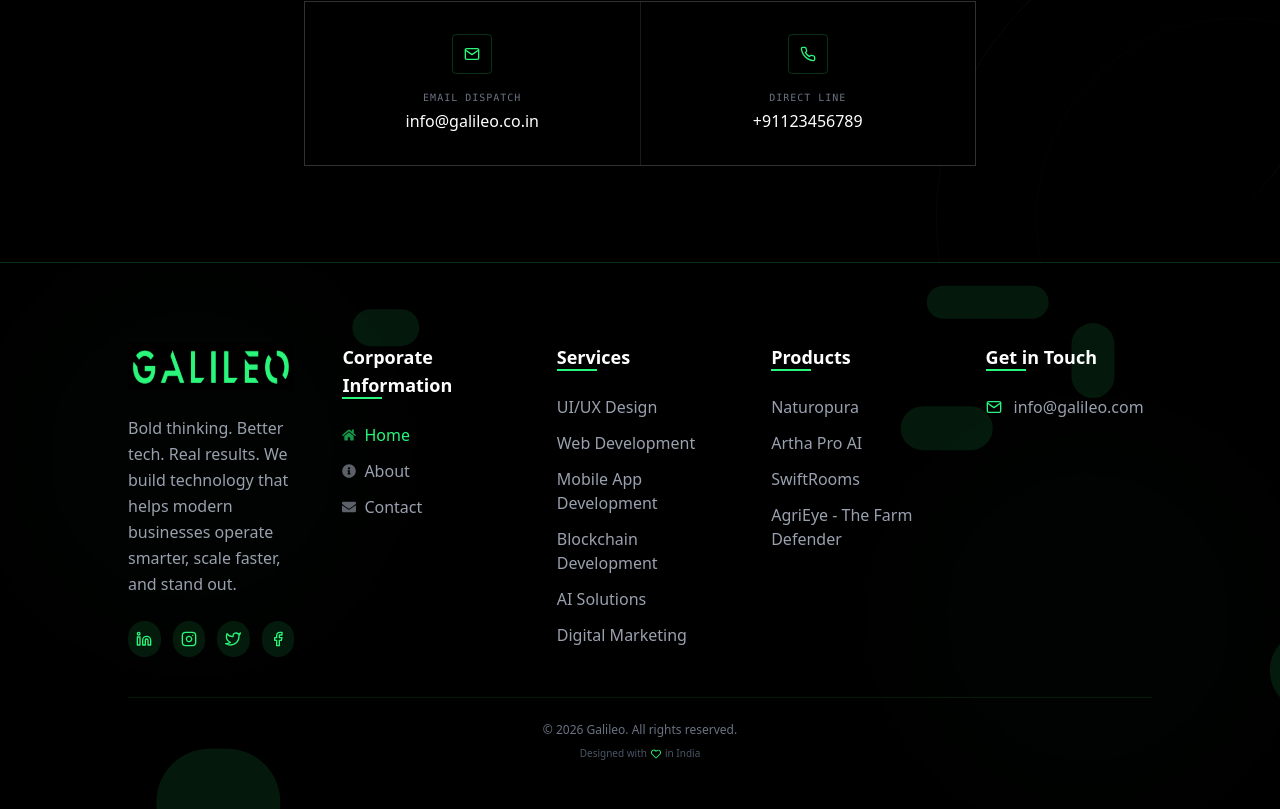
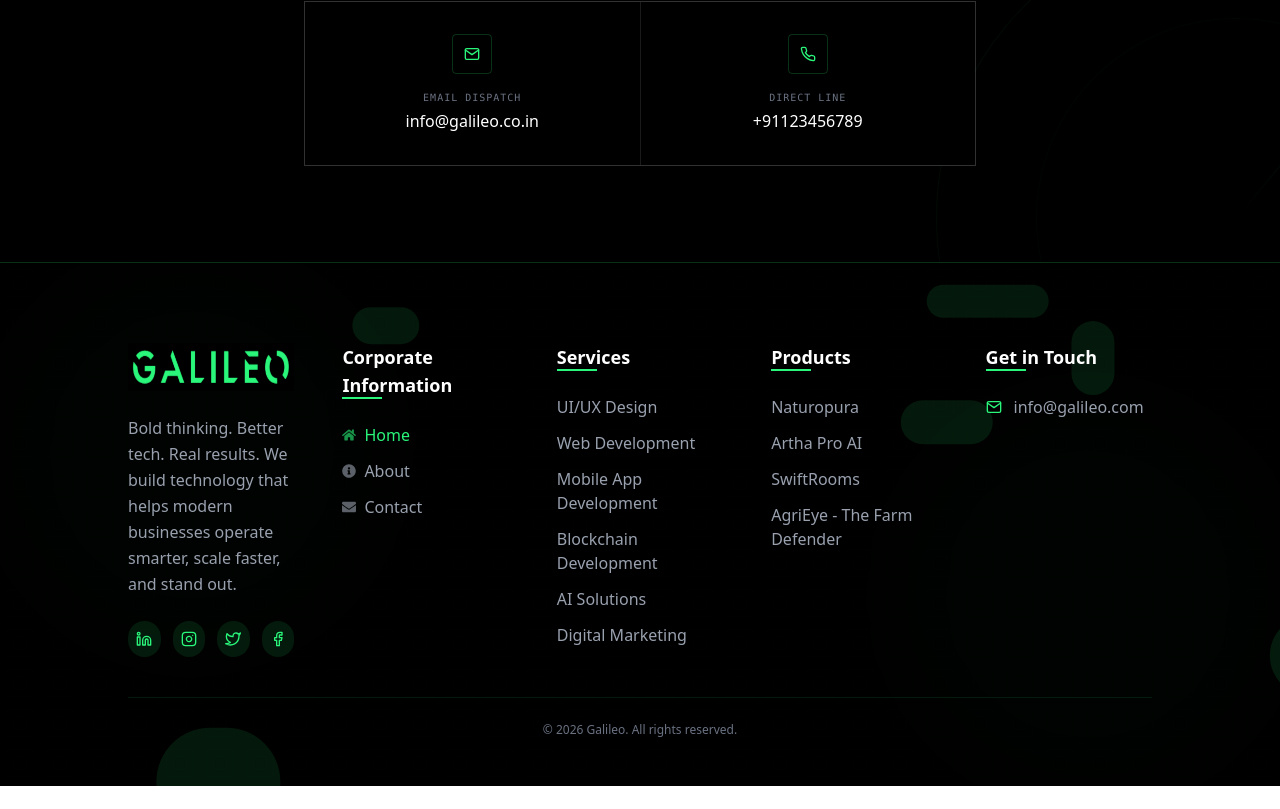
Before and after one commit to Sibasis21Routray/galileo, a React (Vite) app: page / in a window 1280 px wide. Shown: the part 5746-6555 px from the top of the page. After the commit the page ends 6532 px from the top, so only its background shows below. Built offline with nearby package versions, Linux system fonts and the light colour scheme.

Commit message:
upfated footer

```diff
--- a/src/components/Footer.jsx
+++ b/src/components/Footer.jsx
@@ -459,9 +459,7 @@
           <p className="text-gray-500 text-xs">
             &copy; {new Date().getFullYear()} Galileo. All rights reserved.
           </p>
-          <p className="mt-2 text-gray-600 text-[10px] flex items-center justify-center">
-            Designed with <FaRegHeart className="mx-1 text-[#29f67a]" size={10} /> in India
-          </p>
+
         </motion.div>
       </motion.div>
     </footer>
```
